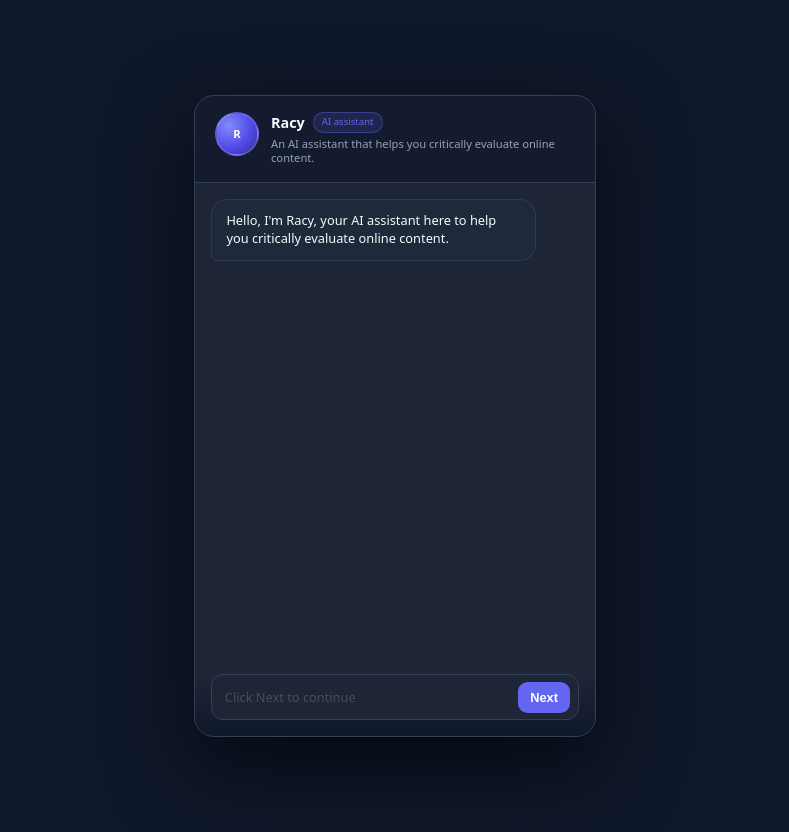
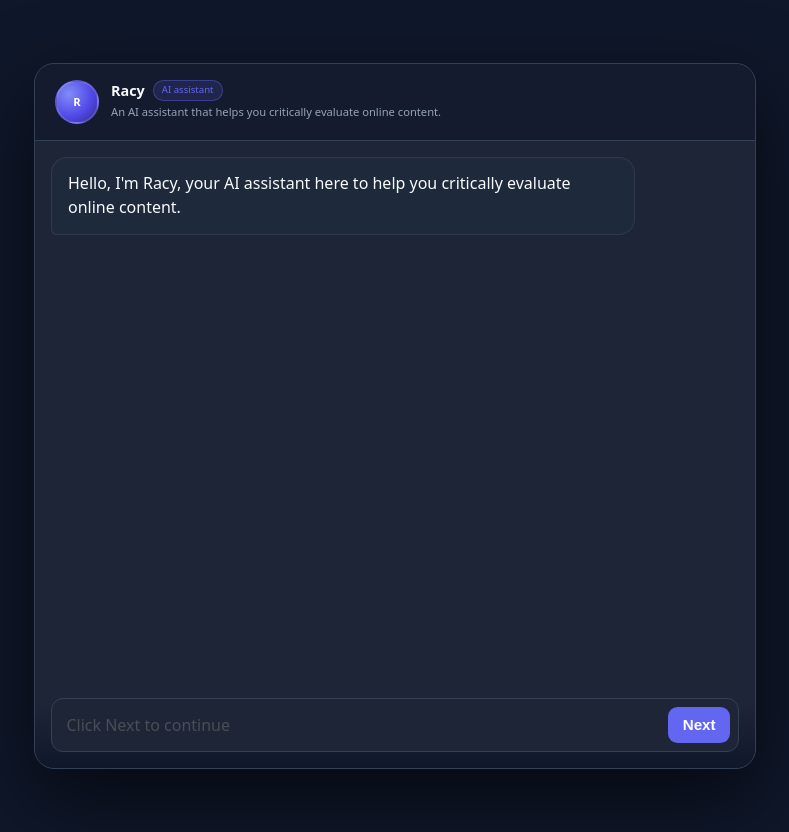
Before and after one commit to yahmsu/literacyChatbotLf1, a plain HTML site: page index.html in a window 1280 px wide. Shown: the whole page, without its empty margins (245-1034 px from the left). Drawn offline with Linux system fonts and the light colour scheme.

Commit message:
Update chat shell size and font styling
Increased chat shell dimensions and adjusted font sizes for better readability.

```diff
--- a/index.html
+++ b/index.html
@@ -27,14 +27,15 @@
         justify-content: center;
         min-height: 100vh;
         padding: 1rem;
+        font-size: 18px;
       }
 
       .chat-shell {
         background: var(--panel);
         width: 100%;
-        max-width: 400px;
-        height: 80vh;
-        max-height: 720px;
+        max-width: 720px;
+        height: 88vh;
+        max-height: 900px;
         border-radius: var(--radius-xl);
         box-shadow: 0 30px 80px rgba(0, 0, 0, 0.6);
         display: flex;
@@ -121,9 +122,9 @@
       .bubble {
         max-width: 80%;
         border-radius: var(--radius-lg);
-        padding: 0.75rem 0.9rem 0.8rem;
-        line-height: 1.4;
-        font-size: 0.8rem;
+        padding: 0.9rem 1rem 0.95rem;
+        line-height: 1.45;
+        font-size: 1rem;
         position: relative;
         white-space: pre-wrap;
         word-wrap: break-word;
@@ -184,9 +185,9 @@
         border: 0;
         outline: none;
         flex: 1;
-        font-size: 0.8rem;
+        font-size: 1rem;
         color: var(--text-primary);
-        padding: 0.8rem 0.8rem;
+        padding: 0.95rem 0.9rem;
         font-family: inherit;
         resize: none;
         max-height: 4.5rem;
@@ -201,10 +202,10 @@
         outline: none;
         cursor: pointer;
         color: #fff;
-        font-size: 0.8rem;
+        font-size: 0.95rem;
         font-weight: 600;
         border-radius: 0.6rem;
-        padding: 0.5rem 0.75rem;
+        padding: 0.6rem 0.9rem;
         margin-right: 0.5rem;
         transition: opacity 0.12s;
       }
```
